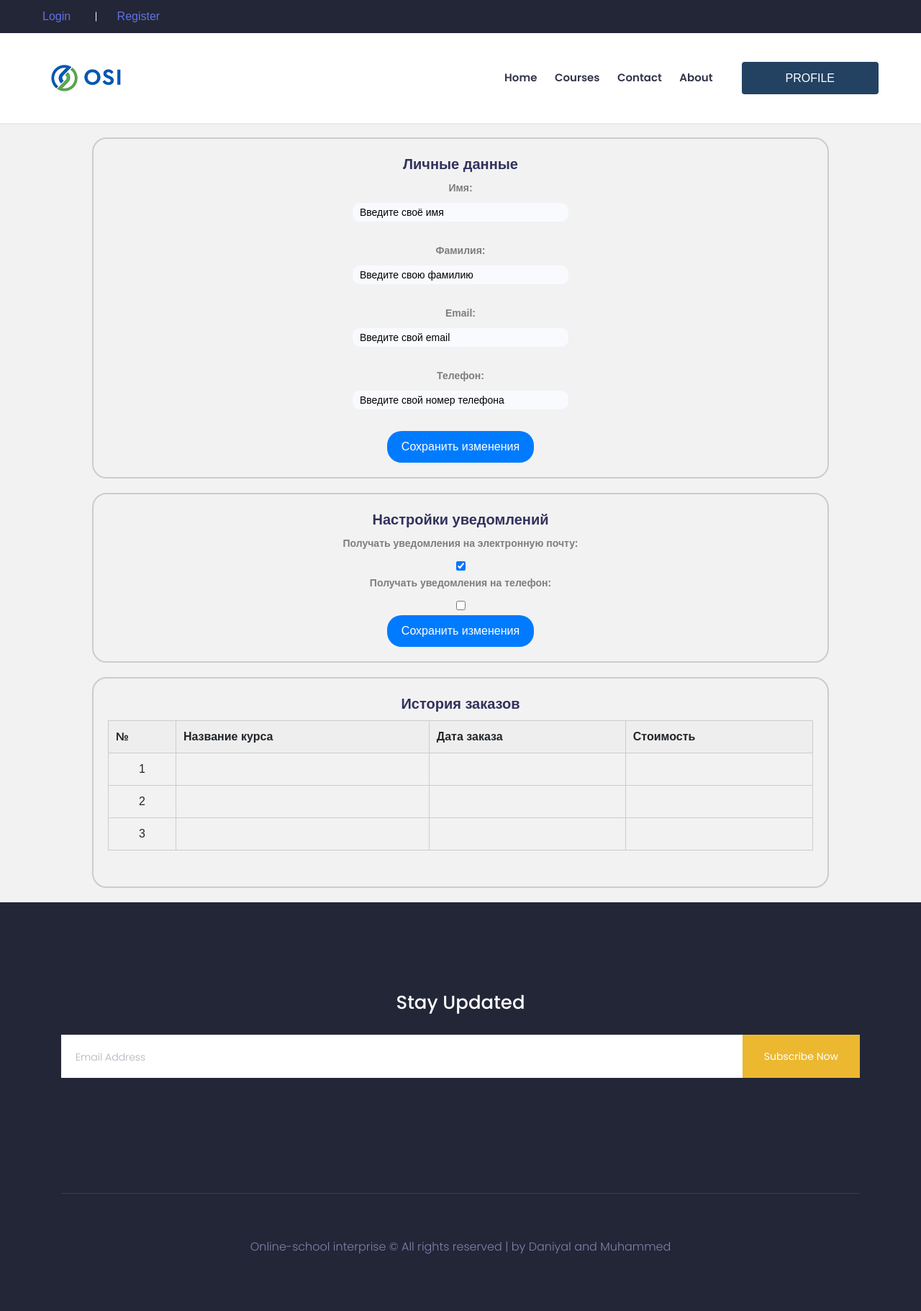
After one commit to Oryntayev-Mukhammed/DjangoProject, a Django app: page /nonauthorized/ in a window 1280 px wide. The commit adds this page. Shown: the whole page at 72% size. Run offline with Django 4.2, Linux system fonts and the light colour scheme; some libraries are stand-ins or nearby versions.

Commit message:
12.02.2023 Выполнил 3 Задание

```diff
--- /dev/null
+++ b/hollow/school/static/school/css/authorized_user.css
@@ -0,0 +1,66 @@
+body {
+  margin: 0;
+  padding: 0;
+  font-family: Arial, sans-serif;
+  text-align: center;
+}
+
+main {
+  width: 80%;
+  max-width: 1200px;
+  margin: 0 auto;
+}
+
+section {
+  border: 2px solid #ccc;
+  padding: 20px;
+  margin: 20px 0;
+  border-radius: 20px;
+}
+
+label {
+  display: block;
+  margin-bottom: 10px;
+  font-weight: bold;
+}
+
+table {
+  border-collapse: collapse;
+  width: 100%;
+}
+
+th, td {
+  border: 1px solid #ccc;
+  padding: 10px;
+}
+
+th {
+  background-color: #eee;
+}
+
+.save-as {
+  background-color: #007bff;
+  color: #fff;
+  border: none;
+  padding: 10px 20px;
+  font-size: 16px;
+  border-radius: 20px;
+  cursor: pointer;
+  transition: all 0.2s ease-in-out;
+}
+
+.save-as:hover {
+  background-color: #0062cc;
+}
+
+input[type=text], input[type=email], input[type=password], input[type=tel], select, textarea{
+    background-color: #f8fafe;
+    width: 300px;
+    border: none;
+    border-top: 0px;
+    border-radius: 10px;
+    outline: 0;
+    margin-bottom: 30px;
+    padding-left: 10px;
+    color: black;
+}
--- /dev/null
+++ b/hollow/school/static/school/css/fullauthorized_user.css
@@ -0,0 +1,31 @@
+		body {
+			font-family: Arial, sans-serif;
+			background-color: #f2f2f2;
+		}
+		.container-full {
+			max-width: 800px;
+			margin: 0 auto;
+			padding: 20px;
+			background-color: #fff;
+			box-shadow: 0px 0px 10px rgba(0,0,0,0.1);
+			border-radius: 10px;
+		}
+		h1 {
+			font-size: 32px;
+			font-weight: bold;
+			color: #333;
+			margin-bottom: 30px;
+		}
+		table {
+			width: 100%;
+			border-collapse: collapse;
+			margin-bottom: 30px;
+		}
+		table td, table th {
+			padding: 10px;
+			border: 1px solid #ccc;
+		}
+		table th {
+			background-color: #eee;
+			text-align: left;
+		}
--- /dev/null
+++ b/hollow/school/static/school/css/nonauthorized_user.css
@@ -0,0 +1,71 @@
+body {
+  margin: 0;
+  padding: 0;
+  font-family: Arial, sans-serif;
+  text-align: center;
+}
+
+main {
+  width: 80%;
+  max-width: 1200px;
+  margin: 0 auto;
+}
+
+section {
+  border: 2px solid #ccc;
+  padding: 20px;
+  margin: 20px 0;
+  border-radius: 20px;
+}
+
+label {
+  display: block;
+  margin-bottom: 10px;
+  font-weight: bold;
+}
+
+table {
+  border-collapse: collapse;
+  width: 100%;
+}
+
+th, td {
+  border: 1px solid #ccc;
+  padding: 10px;
+}
+
+th {
+  background-color: #eee;
+}
+
+.save-as1 {
+
+  background-color: #007bff;
+  color: #fff;
+  border: none;
+  padding: 10px 20px;
+  font-size: 16px;
+  border-radius: 20px;
+  cursor: pointer;
+  transition: all 0.2s ease-in-out;
+}
+
+.save-as1:hover {
+  background-color: #0062cc;
+}
+
+input[type=text], input[type=email], input[type=password], input[type=tel], select, textarea{
+    background-color: #f8fafe;
+    width: 300px;
+    border: none;
+    border-top: 0px;
+    border-radius: 10px;
+    outline: 0;
+    margin-bottom: 30px;
+    padding-left: 10px;
+
+}
+
+::placeholder {
+  color: black;
+}
--- a/hollow/school/templates/school/base.html
+++ b/hollow/school/templates/school/base.html
@@ -20,6 +20,9 @@
     <link rel="stylesheet" href="{% static 'school/css/resume.css' %}">
     <link rel="stylesheet" href="{% static 'school/css/graduates.css' %}">
     <link rel="stylesheet" href="{% static 'school/css/about.css' %}">
+    <link rel="stylesheet" href="{% static 'school/css/authorized_user.css' %}">
+    <link rel="stylesheet" href="{% static 'school/css/nonauthorized_user.css' %}">
+    <link rel="stylesheet" href="{% static 'school/css/fullauthorized_user.css' %}">
     <link href="https://fonts.googleapis.com/css?family=Open+Sans:400,600,700&display=swap" rel="stylesheet">
 
 </head>
--- /dev/null
+++ b/hollow/school/templates/school/nonauthorized_user.html
@@ -0,0 +1,73 @@
+{% extends 'school/base.html' %}
+
+{% block content %}
+
+<main>
+    <section>
+      <h2>Личные данные</h2>
+      <form action="/update_profile" method="post">
+        <label for="first_name">Имя:</label>
+        <input type="text" id="first_name" name="first_name" placeholder="Введите своё имя"><br>
+
+        <label for="last_name">Фамилия:</label>
+        <input type="text" id="last_name" name="last_name" placeholder="Введите свою фамилию"><br>
+
+        <label for="email">Email:</label>
+        <input type="email" id="email" name="email" placeholder="Введите свой email">
+
+        <label for="phone">Телефон:</label>
+        <input type="tel" id="phone" name="phone" placeholder="Введите свой номер телефона"><br>
+
+        <button class="save-as1" type="submit">Сохранить изменения</button>
+
+      </form>
+    </section>
+
+    <section>
+        <h2>Настройки уведомлений</h2>
+        <form action="/update_notifications" method="post">
+            <label for="email_notifications">Получать уведомления на электронную почту:</label>
+            <input type="checkbox" id="email_notifications" name="email_notifications" checked><br>
+
+            <label for="sms_notifications">Получать уведомления на телефон:</label>
+            <input type="checkbox" id="sms_notifications" name="sms_notifications"><br>
+
+            <button class="save-as1" type="submit">Сохранить изменения</button>
+        </form>
+    </section>
+
+    <section>
+        <h2>История заказов</h2>
+        <table>
+            <thead>
+            <tr>
+                <th>№</th>
+                <th>Название курса</th>
+                <th>Дата заказа</th>
+                <th>Стоимость</th>
+            </tr>
+            </thead>
+            <tbody>
+            <tr>
+                <td>1</td>
+                <td></td>
+                <td></td>
+                <td></td>
+            </tr>
+            <tr>
+                <td>2</td>
+                <td></td>
+                <td></td>
+                <td></td>
+            </tr>
+            <tr>
+                <td>3</td>
+                <td></td>
+                <td></td>
+                <td></td>
+            </tr>
+            </tbody>
+        </table>
+    </section>
+</main>
+{% endblock %}
--- a/hollow/school/urls.py
+++ b/hollow/school/urls.py
@@ -12,7 +12,10 @@ urlpatterns = [
     path('courses/', CourseList.as_view(), name='courses'),
     path('contact/', ContactFormView.as_view(), name='contact'),
     path('details/', Details, name='details'),
-    path('profile/', Profile, name='profile')
+    path('profile/', Profile, name='profile'),
+    path('authorized/', Authorized_user, name='authorized'),
+    path('nonauthorized/', nonAuthorized_user, name='nonauthorized'),
+    path('fullautho/', fullAuthorized_user, name='fullauthorized_user')
 
 
 ]
--- a/hollow/school/views.py
+++ b/hollow/school/views.py
@@ -17,6 +17,15 @@ from django.contrib.auth.mixins import LoginRequiredMixin
 
 def Profile(request):
     return render(request, 'school/profile.html')
+
+def fullAuthorized_user(request):
+    return render(request, 'school/fullauthorized_user.html')
+
+def nonAuthorized_user(request):
+    return render(request, 'school/nonauthorized_user.html')
+
+def Authorized_user(request):
+    return render(request, 'school/authorized_user.html')
 
 
 class CourseList(DataMixin, ListView):
```
Also changed, not shown: hollow/school/templates/school/authorized_user.html (added, +83 -0 lines), hollow/school/templates/school/fullauthorized_user.html (added, +46 -0 lines).
